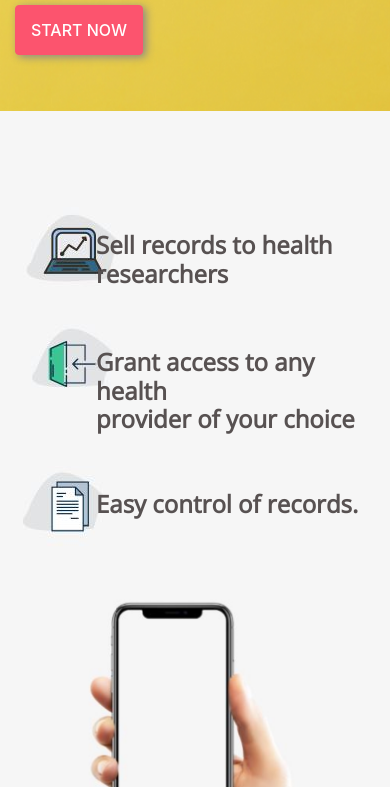
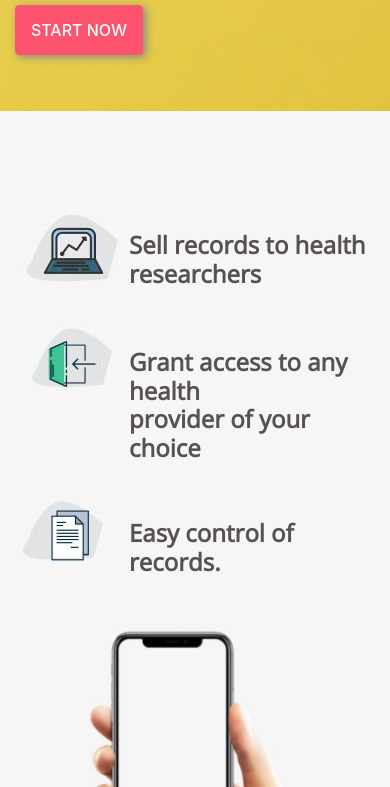
Before and after one commit to NerdPraise/MedBlock, a plain HTML site: page patient.html in a window 390 px wide. Shown: the part 617-1404 px from the top of the page. Drawn offline with nearby package versions, Linux system fonts and the light colour scheme; files whose address does not match are found by name.

Commit message:
bug: fixed patient responsiveness

```diff
--- a/patient.html
+++ b/patient.html
@@ -157,7 +157,7 @@
                         <div class="col-2">
                             <span><img alt="" src="images/patients/lap.JPG"></span>
                         </div>
-                        <div class="col-10">
+                        <div class="col-10 pl-5 pl-md-4 col-md-10">
                             <div class="h4 pt-4 ml-3 font-weight-bold" style=" color:#575151; font-family: 'Open Sans', sans-serif;">
                                 Sell records to health <br>researchers
                             </div>
@@ -168,7 +168,7 @@
                         <div class="col-2">
                             <span><img alt="" src="images/patients/asn.JPG"></span>
                         </div>
-                        <div class="col-10">
+                        <div class="col-10 pl-5 pl-md-4 col-md-10">
                             <div class="h4 pt-4 ml-3 font-weight-bold" style="color:#575151; font-family: 'Open Sans', sans-serif;">
                                 Grant access to
                                 any health <br>provider of your choice
@@ -181,7 +181,7 @@
                         <div class="col-2">
                             <span><img alt="" src="images/patients/pap.JPG"></span>
                         </div>
-                        <div class="col-10">
+                        <div class="col-10 pl-5 pl-md-4 col-md-10">
                             <div class="h4 pt-4 ml-3 font-weight-bold" style="color:#575151;  font-family: 'Open Sans', sans-serif;">
                                 Easy control of records.
                             </div>
```
